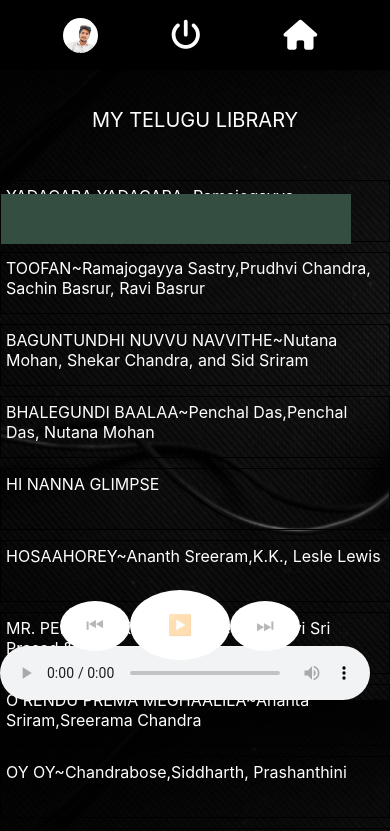
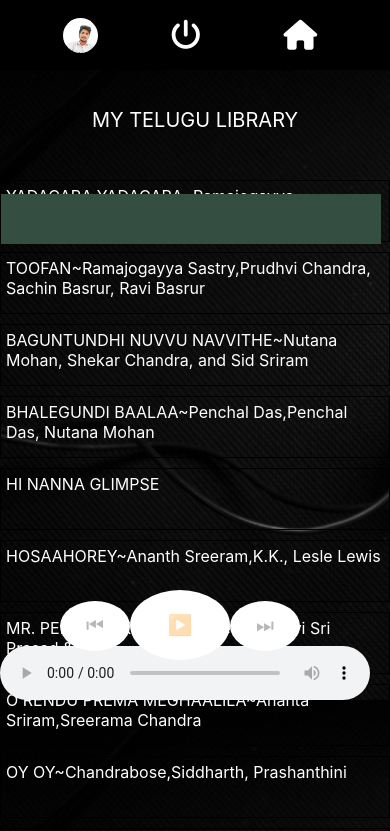
Before and after one commit to rahul1574/Vibe-Touch, a React (Create React App) app: page /topic1 in a window 390 px wide. Shown: the top 831 px of the page. Built offline with nearby package versions, Linux system fonts and the light colour scheme.

Commit message:
Update App.css

```diff
--- a/src/App.css
+++ b/src/App.css
@@ -264,7 +264,7 @@ p{
   }
   #nowplay{
     left: 1px;
-    width:350px;
+    width:380px;
   }
   #content{
     height: auto;
```
